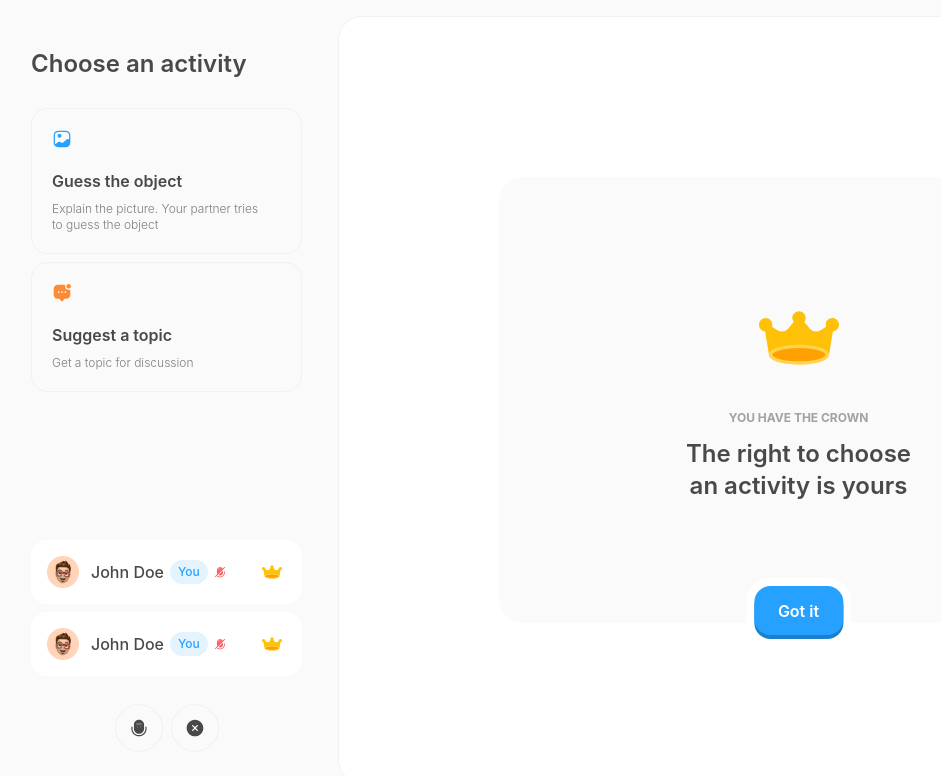
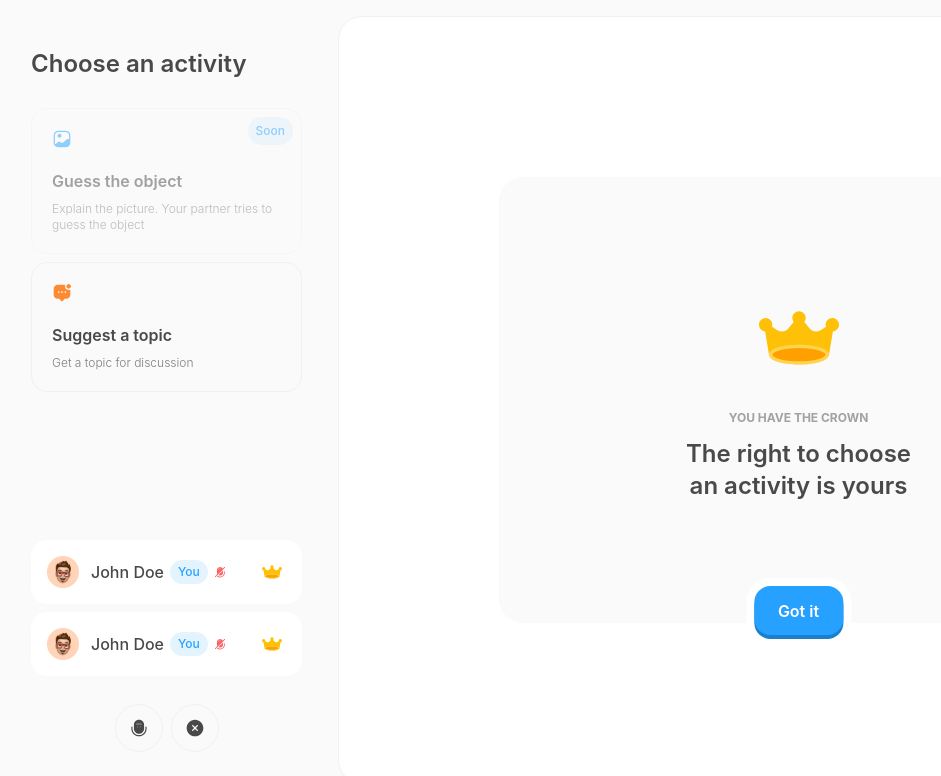
Before and after one commit to timuraiz/speak-peak, a Next.js app: page /call in a window 1280 px wide. Shown: the top 776 px of the page, without its empty margins (5-946 px from the left). Built offline with nearby package versions, Linux system fonts and the light colour scheme.

Commit message:
soon badge

```diff
--- a/app/(call)/layout.tsx
+++ b/app/(call)/layout.tsx
@@ -43,6 +43,8 @@ export default function CallLayout({
                 isPressed={activeCard === 'object'}
                 object={true}
                 onClick={() => setActiveCard(activeCard === 'object' ? null : 'object')}
+                disabled={true}
+                badge="soon"
               />
               <ActivityCard
                 icon="/Call/iconsax-message-notif.svg"
--- a/app/components/ActivityCard.tsx
+++ b/app/components/ActivityCard.tsx
@@ -9,9 +9,11 @@ interface ActivityCardProps {
     topic?: boolean;
     object?: boolean;
     onClick?: () => void;
+    disabled?: boolean;
+    badge?: string;
 }
 
-export default function ActivityCard({ icon, title, description, alt = "activity icon", isPressed = false, topic = false, object = false, onClick }: ActivityCardProps) {
+export default function ActivityCard({ icon, title, description, alt = "activity icon", isPressed = false, topic = false, object = false, onClick, disabled = false, badge }: ActivityCardProps) {
     const getBorderClass = () => {
         if (!isPressed) {
             return "border-border";
@@ -27,9 +29,18 @@ export default function ActivityCard({ icon, title, description, alt = "activity
 
     return (
         <button
-            onClick={onClick}
-            className={`flex flex-col gap-5 w-full border ${getBorderClass()} p-5 pr-10 rounded-2xl cursor-pointer hover:bg-hover transition-colors duration-150 text-left`}
+            onClick={disabled ? undefined : onClick}
+            disabled={disabled}
+            className={`flex flex-col gap-5 w-full border ${getBorderClass()} p-5 rounded-2xl transition-colors duration-150 text-left relative ${disabled
+                ? "opacity-50 cursor-not-allowed"
+                : "cursor-pointer hover:bg-hover"
+                }`}
         >
+            {badge && (
+                <span className="absolute top-2 right-2 px-2 py-1.5 rounded-full bg-[var(--color-accent-12)] text-[var(--color-accent)] text-xs font-medium">
+                    Soon
+                </span>
+            )}
             <img src={icon} alt={alt} className="w-5 h-5" />
             <div className="flex flex-col gap-2 ">
                 <h2 className="text-base font-semibold text-dark">{title}</h2>
```
